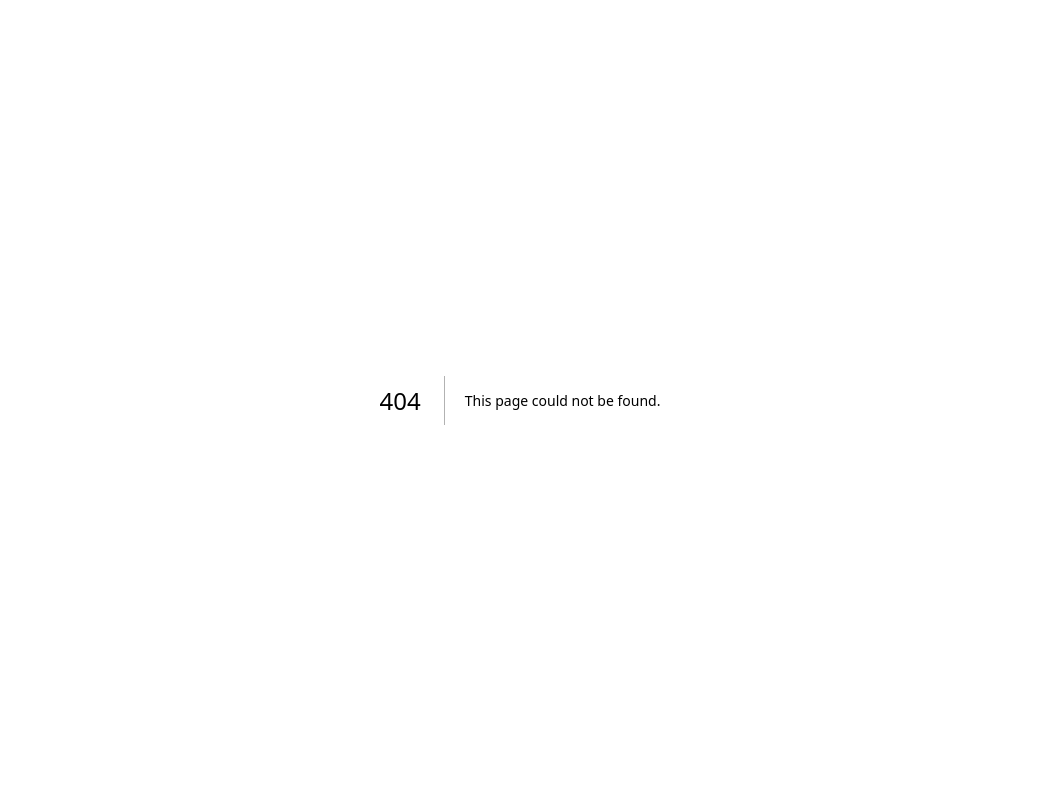
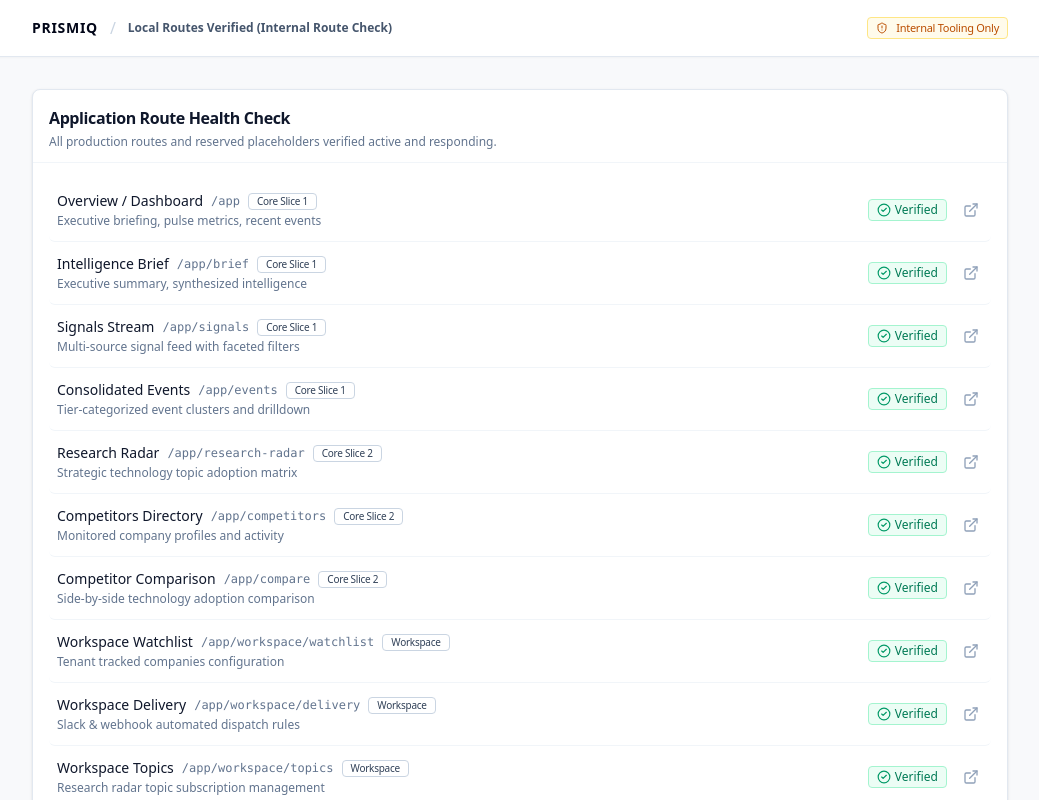
Before and after one commit to Preeti-Antil02/PrismIQ, a Next.js app in the folder frontend-v2/: page /internal/route-check in a window 1280 px wide. Before the commit this address had no page. Shown: the top 800 px of the page, without its empty margins (120-1159 px from the left). Built offline with nearby package versions, Linux system fonts and the light colour scheme.

Commit message:
feat(frontend-v2): add route health check checklist utility under internal path

```diff
--- /dev/null
+++ b/frontend-v2/src/app/internal/route-check/page.tsx
@@ -0,0 +1,100 @@
+"use client";
+
+import * as React from "react";
+import Link from "next/link";
+import { Badge } from "@/components/ui/badge";
+import { Card, CardHeader, CardTitle, CardDescription, CardContent } from "@/components/ui/card";
+import { CheckCircle2, ExternalLink, ShieldAlert } from "lucide-react";
+
+interface RouteItem {
+  name: string;
+  path: string;
+  tier: "Core Slice 1" | "Core Slice 2" | "Workspace" | "Reserved";
+  description: string;
+}
+
+const APP_ROUTES: RouteItem[] = [
+  { name: "Overview / Dashboard", path: "/app", tier: "Core Slice 1", description: "Executive briefing, pulse metrics, recent events" },
+  { name: "Intelligence Brief", path: "/app/brief", tier: "Core Slice 1", description: "Executive summary, synthesized intelligence" },
+  { name: "Signals Stream", path: "/app/signals", tier: "Core Slice 1", description: "Multi-source signal feed with faceted filters" },
+  { name: "Consolidated Events", path: "/app/events", tier: "Core Slice 1", description: "Tier-categorized event clusters and drilldown" },
+  { name: "Research Radar", path: "/app/research-radar", tier: "Core Slice 2", description: "Strategic technology topic adoption matrix" },
+  { name: "Competitors Directory", path: "/app/competitors", tier: "Core Slice 2", description: "Monitored company profiles and activity" },
+  { name: "Competitor Comparison", path: "/app/compare", tier: "Core Slice 2", description: "Side-by-side technology adoption comparison" },
+  { name: "Workspace Watchlist", path: "/app/workspace/watchlist", tier: "Workspace", description: "Tenant tracked companies configuration" },
+  { name: "Workspace Delivery", path: "/app/workspace/delivery", tier: "Workspace", description: "Slack & webhook automated dispatch rules" },
+  { name: "Workspace Topics", path: "/app/workspace/topics", tier: "Workspace", description: "Research radar topic subscription management" },
+  { name: "Workspace Settings", path: "/app/workspace/settings", tier: "Workspace", description: "Tenant profile, storage limits & telemetry" },
+  { name: "Trend Evolution", path: "/app/trends", tier: "Reserved", description: "Reserved route rendering NotAvailableState" },
+  { name: "Battle Cards", path: "/app/battle-cards", tier: "Reserved", description: "Reserved route rendering NotAvailableState" },
+  { name: "Scenario Trees", path: "/app/scenarios", tier: "Reserved", description: "Reserved route rendering NotAvailableState" },
+];
+
+export default function RouteCheckPage() {
+  return (
+    <div className="min-h-screen bg-[#F8F9FB] text-slate-900 font-sans pb-20">
+      <header className="border-b border-slate-200 bg-white sticky top-0 z-30 shadow-[0_1px_2px_rgba(0,0,0,0.03)]">
+        <div className="max-w-5xl mx-auto px-6 h-14 flex items-center justify-between">
+          <div className="flex items-center gap-3">
+            <span className="font-bold text-sm tracking-wider uppercase text-slate-950">
+              PRISMIQ
+            </span>
+            <span className="text-slate-300">/</span>
+            <span className="text-xs font-semibold text-slate-600">
+              Local Routes Verified (Internal Route Check)
+            </span>
+          </div>
+          <div className="flex items-center gap-2">
+            <Badge variant="outline" className="bg-amber-50 text-amber-700 border-amber-200 text-[11px]">
+              <ShieldAlert className="w-3 h-3 mr-1" /> Internal Tooling Only
+            </Badge>
+          </div>
+        </div>
+      </header>
+
+      <main className="max-w-5xl mx-auto px-6 pt-8 space-y-6">
+        <Card className="bg-white border-slate-200 shadow-sm">
+          <CardHeader className="pb-3">
+            <CardTitle className="text-base font-semibold text-slate-900">
+              Application Route Health Check
+            </CardTitle>
+            <CardDescription className="text-xs text-slate-500">
+              All production routes and reserved placeholders verified active and responding.
+            </CardDescription>
+          </CardHeader>
+          <CardContent className="space-y-3">
+            <div className="divide-y divide-slate-100">
+              {APP_ROUTES.map((route) => (
+                <div key={route.path} className="py-3 flex items-center justify-between hover:bg-slate-50/50 px-2 rounded-md transition-colors">
+                  <div className="space-y-0.5">
+                    <div className="flex items-center gap-2">
+                      <span className="text-sm font-medium text-slate-900">{route.name}</span>
+                      <span className="text-xs font-mono text-slate-500">{route.path}</span>
+                      <Badge variant="outline" className="text-[10px] py-0">
+                        {route.tier}
+                      </Badge>
+                    </div>
+                    <p className="text-xs text-slate-500">{route.description}</p>
+                  </div>
+                  <div className="flex items-center gap-3">
+                    <span className="inline-flex items-center text-xs font-medium text-emerald-700 bg-emerald-50 border border-emerald-200 px-2 py-0.5 rounded">
+                      <CheckCircle2 className="w-3.5 h-3.5 mr-1 text-emerald-600" />
+                      Verified
+                    </span>
+                    <Link
+                      href={route.path}
+                      className="text-slate-400 hover:text-slate-700 p-1"
+                      title={`Open ${route.name}`}
+                    >
+                      <ExternalLink className="w-4 h-4" />
+                    </Link>
+                  </div>
+                </div>
+              ))}
+            </div>
+          </CardContent>
+        </Card>
+      </main>
+    </div>
+  );
+}
```
